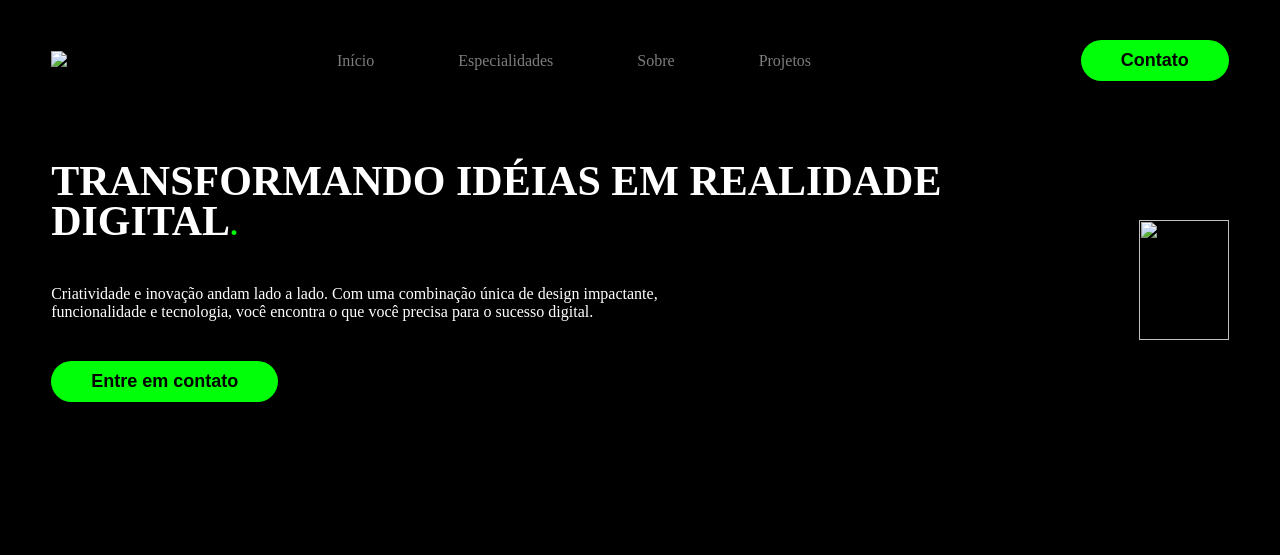
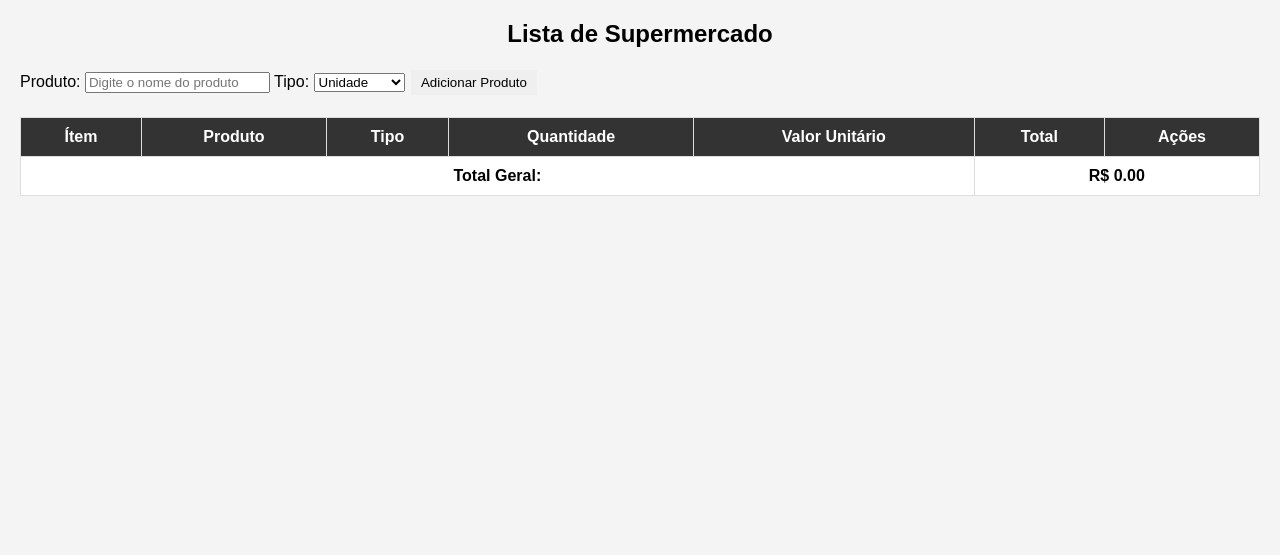
Before and after one commit to Renato-Jrap/portfolio-jrap, a plain HTML site: page index.html in a window 1280 px wide. Drawn offline with Linux system fonts and the light colour scheme.

Commit message:
Lista de supermercado
Lista de compras onde o cliente antecipadamente, faz a lista do que quer comprar e no supermercado coloca a quantidade desejada e valor unitário/kg.

```diff
--- a/index.html
+++ b/index.html
@@ -1,68 +1,146 @@
+
 <!DOCTYPE html>
-<html lang="pt-br">
+<html lang="pt-BR">
 <head>
     <meta charset="UTF-8">
     <meta name="viewport" content="width=device-width, initial-scale=1.0">
-    <link rel="stylesheet" href="style.css">
-    <title>Portfólio</title>
+    <title>Lista de Supermercado</title>
+    <style>
+        body {
+            font-family: Arial, sans-serif;
+            margin: 20px;
+            background-color: #f4f4f4;
+        }
+        h2 {
+            text-align: center;
+        }
+        table {
+            width: 100%;
+            border-collapse: collapse;
+            margin-top: 20px;
+            background: #fff;
+        }
+        table, th, td {
+            border: 1px solid #ddd;
+        }
+        th, td {
+            padding: 10px;
+            text-align: center;
+        }
+        th {
+            background: #333;
+            color: white;
+        }
+        button {
+            cursor: pointer;
+            padding: 5px 10px;
+            border: none;
+            margin: 2px;
+        }
+        .delete-btn {
+            background-color: #dc3545;
+            color: white;
+        }
+        .valor-input, .quantidade-input {
+            width: 80px;
+            text-align: center;
+        }
+    </style>
 </head>
 <body>
-      <header>
-            <div class="interface">
-                <div class="logo">
-                    <a href="#">
-                        <img src="img/rosto.png" width="150">
-                    </a>
-                </div> <!-- Fim do logo -->
-                <nav class="menu-desktop">
-                    <ul>
-                        <li><a href="#">Início</a></li>
-                        <li><a href="#">Especialidades</a></li>
-                        <li><a href="#">Sobre</a></li>
-                        <li><a href="#">Projetos</a></li>
-                    </ul>
-                </nav><!-- Fim do menu desktop -->
 
-                <div class="btn-contato">
-                    <a href="">
-                        <button>Contato</button>
-                    </a>
-                </div> <!-- Fim do botão contato -->
-            </div> <!-- Fim da interface -->
-      </header>
+    <h2>Lista de Supermercado</h2>
 
-      <main>
-            <section class="topo-do-site">
-                <div class="interface">
-                    <div class="flex">
-                        <div class="txt-topo-site">
-                            <h1>TRANSFORMANDO IDÉIAS EM REALIDADE DIGITAL<span>.</span></h1>
-                            <p>Criatividade e inovação andam lado a lado. Com uma combinação única de design impactante,<br>
-                               funcionalidade e tecnologia, você encontra o que você precisa para o sucesso digital.</p>
+    <label>Produto:</label>
+    <input type="text" id="produto" placeholder="Digite o nome do produto">
 
-                               <div class="btn-contato">
-                                    <a href="">
-                                        <button>Entre em contato</button>
-                                    </a>
-                               </div>
-                        </div> <!-- Fim do txt-topo-site -->
+    <label>Tipo:</label>
+    <select id="tipo">
+        <option value="Unidade">Unidade</option>
+        <option value="Quilograma">Quilograma</option>
+    </select>
 
-                        <div class="img-topo-site">
-                            <img src="img/pessoa.jpg" width="90px" height="120px">
+    <button onclick="adicionarItem()">Adicionar Produto</button>
 
+    <table>
+        <thead>
+            <tr>
+                <th>Ítem</th>
+                <th>Produto</th>
+                <th>Tipo</th>
+                <th>Quantidade</th>
+                <th>Valor Unitário</th>
+                <th>Total</th>
+                <th>Ações</th>
+            </tr>
+        </thead>
+        <tbody id="lista"></tbody>
+        <tfoot>
+            <tr>
+                <td colspan="5"><strong>Total Geral:</strong></td>
+                <td colspan="2"><strong>R$ <span id="totalGeral">0.00</span></strong></td>
+            </tr>
+        </tfoot>
+    </table>
 
-                        </div> <!-- Fim da img-topo-site -->
-                    </div> <!-- Fim do flex -->
-                </div> <!-- Fim da interface -->
-            </section> <!-- Fim do topo do site -->
-      </main>
-      <div class="mateus">
-        <h1>Meu neto</h1>
-      </div>
+    <script>
+        let contador = 0;
+        let totalGeral = 0;
 
-      <div class="hoje">
-        <h1>Hoje</h1>
-        <p>Lorem ipsum dolor sit amet consectetur adipisicing elit. Molestiae quos dicta beatae doloremque eaque vel quibusdam minus facilis voluptate quod praesentium iusto voluptates maiores, sit eos illum exercitationem repellat deserunt.</p>
-      </div>
+        function adicionarItem() {
+            let produto = document.getElementById("produto").value;
+            let tipo = document.getElementById("tipo").value;
+
+            if (produto === "") {
+                alert("Preencha o nome do produto!");
+                return;
+            }
+
+            contador++;
+
+            let tabela = document.getElementById("lista");
+            let linha = tabela.insertRow();
+
+            linha.innerHTML = `
+                <td>${contador}</td>
+                <td>${produto}</td>
+                <td>${tipo}</td>
+                <td><input type="number" class="quantidade-input" min="0.01" step="0.01" oninput="calcularTotal(this)"></td>
+                <td><input type="number" class="valor-input" step="0.01" oninput="calcularTotal(this)"></td>
+                <td class="total-item">R$ 0.00</td>
+                <td><button class="delete-btn" onclick="removerItem(this)">❌</button></td>
+            `;
+
+            document.getElementById("produto").value = "";
+        }
+
+        function calcularTotal(input) {
+            let linha = input.parentElement.parentElement;
+            let quantidade = linha.querySelector(".quantidade-input").value;
+            let valor = linha.querySelector(".valor-input").value;
+            let totalCell = linha.querySelector(".total-item");
+
+            let total = (quantidade && valor) ? (quantidade * valor).toFixed(2) : "0.00";
+            totalCell.innerText = `R$ ${total}`;
+
+            atualizarTotalGeral();
+        }
+
+        function atualizarTotalGeral() {
+            let totalGeralValor = 0;
+            document.querySelectorAll(".total-item").forEach(item => {
+                totalGeralValor += parseFloat(item.innerText.replace("R$ ", "")) || 0;
+            });
+
+            document.getElementById("totalGeral").innerText = totalGeralValor.toFixed(2);
+        }
+
+        function removerItem(botao) {
+            let linha = botao.parentElement.parentElement;
+            linha.remove();
+            atualizarTotalGeral();
+        }
+    </script>
+
 </body>
 </html>
```
